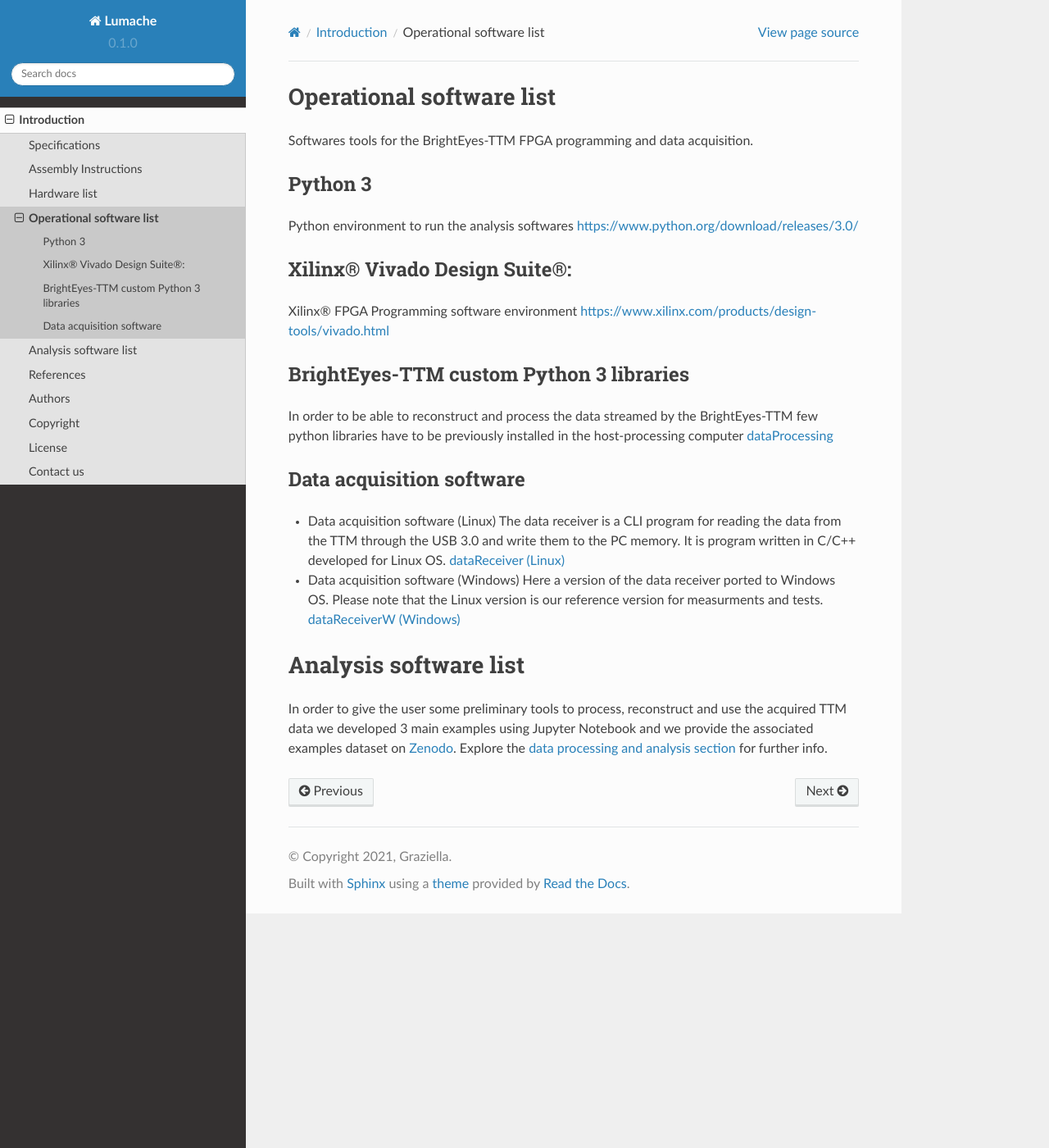
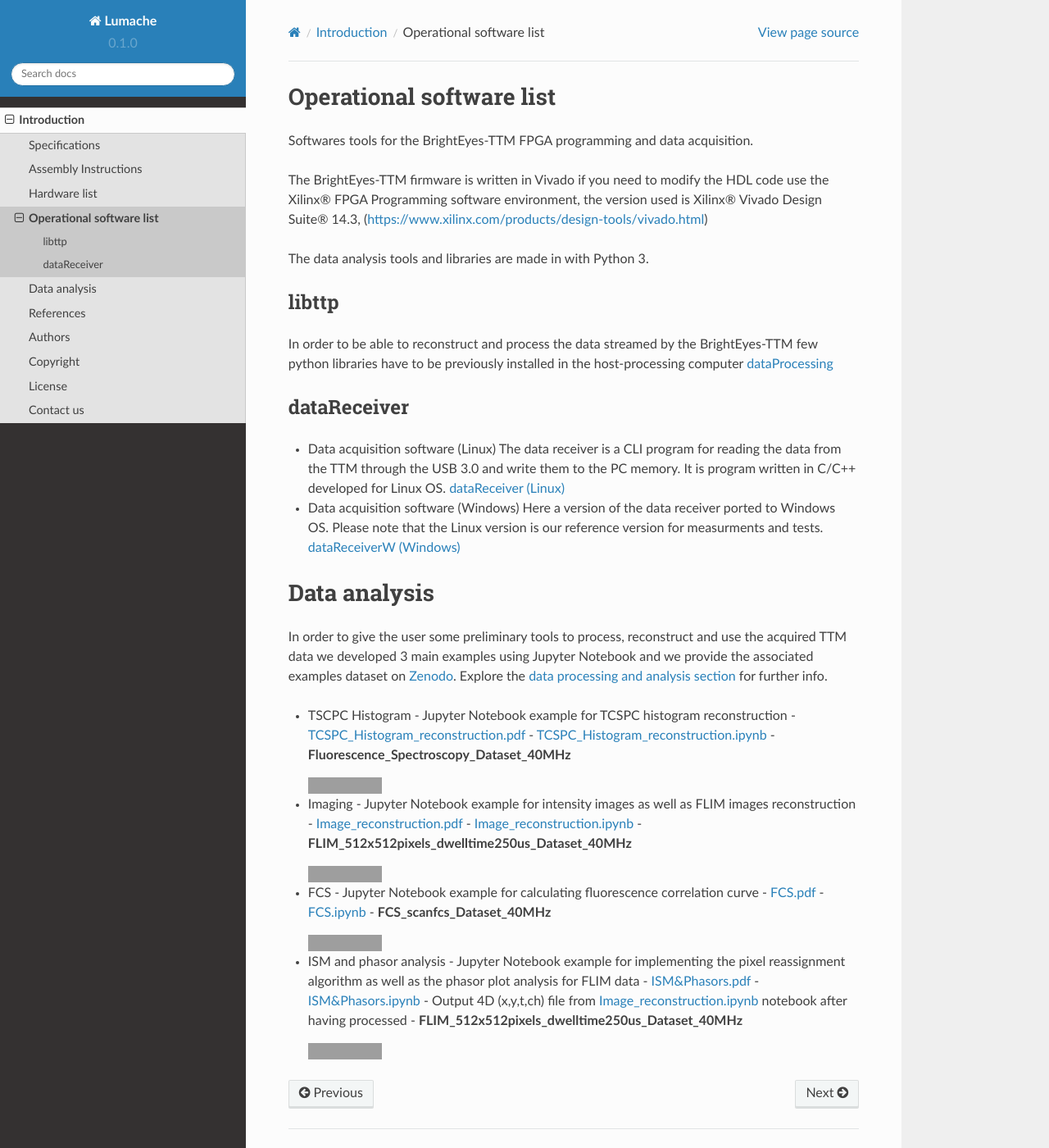
Before and after one commit to mattia-donato/BrightEyes-TTM-docs, a Sphinx documentation site: the page built from docs/source/software.rst, in a window 1280 px wide and 1400 px high. Shown: the whole window at 82% size. Built offline with Sphinx 7.4.7 and the Read the Docs theme 2.0.0, drawn with Linux system fonts in a browser that asks for light colours; grey boxes are pictures that could not be loaded.

Commit message:
Update software.rst

```diff
--- a/docs/source/software.rst
+++ b/docs/source/software.rst
@@ -3,84 +3,76 @@ Operational software list
 
 Softwares tools for the BrightEyes-TTM FPGA programming and data acquisition.
 
-Python 3
---------
-Python environment to run the analysis softwares
-https://www.python.org/download/releases/3.0/
+The BrightEyes-TTM firmware is written in Vivado if you need to modify the HDL code use the Xilinx® FPGA Programming software environment, the version used is Xilinx® Vivado Design Suite® 14.3, (https://www.xilinx.com/products/design-tools/vivado.html)
 
-Xilinx® Vivado Design Suite®:
----------------------
-Xilinx® FPGA Programming software environment
-https://www.xilinx.com/products/design-tools/vivado.html
+The data analysis tools and libraries are made in with Python 3.
+
+
+libttp
+------
+
+In order to be able to reconstruct and process the data streamed by the BrightEyes-TTM few python libraries have to be previously installed in the host-processing computer
+`dataProcessing <dataProcessing>`_
 
 
 
-BrightEyes-TTM custom Python 3 libraries
-----------------------------------------
-In order to be able to reconstruct and process the data streamed by the BrightEyes-TTM few python libraries have to be previously installed in the host-processing computer
-`dataProcessing <dataProcessing>`_
+dataReceiver
+------------
 
-Data acquisition software
--------------------------
 
 * Data acquisition software (Linux)
   The data receiver is a CLI program for reading the data from the TTM through the USB 3.0 and write them to the PC memory. It is program written in C/C++ developed for Linux OS.
   `dataReceiver (Linux) <dataReceiver/linux>`_
+
 
 * Data acquisition software (Windows)
   Here a version of the data receiver ported to Windows OS. Please note that the Linux version is our reference version for measurments and tests.
   `dataReceiverW (Windows) <dataReceiver/windows>`_
 
 
-Analysis software list
-======================
+Data analysis
+=============
+
 
 In order to give the user some preliminary tools to process, reconstruct and use the acquired TTM data we developed 3 main examples using Jupyter Notebook and we provide the associated examples dataset on `Zenodo <https://doi.org/10.5281/zenodo.4912656>`_. Explore the `data processing and analysis section <dataProcessing>`_ for further info.
 
-.. list-table::
-   :header-rows: 1
 
-   * - Name
-     - Description
-     - PDF version
-     - Where to get
-     - Associated example dataset on Zenodo
-   * - TSCPC Histogram
-     - Jupyter Notebook example for TCSPC histogram reconstruction
-     - `TCSPC_Histogram_reconstruction.pdf <dataProcessing/pynotebook/PDF/TCSPC_Histogram_reconstruction.pdf>`_
-     - `TCSPC_Histogram_reconstruction.ipynb <dataProcessing/pynotebook/TCSPC_Histogram_reconstruction.ipynb>`_
-     - **Fluorescence_Spectroscopy_Dataset_40MHz**
+* TSCPC Histogram
+  - Jupyter Notebook example for TCSPC histogram reconstruction
+  - `TCSPC_Histogram_reconstruction.pdf <dataProcessing/pynotebook/PDF/TCSPC_Histogram_reconstruction.pdf>`_
+  - `TCSPC_Histogram_reconstruction.ipynb <dataProcessing/pynotebook/TCSPC_Histogram_reconstruction.ipynb>`_
+  - **Fluorescence_Spectroscopy_Dataset_40MHz**
 
-     .. image:: https://zenodo.org/badge/DOI/10.5281/zenodo.4912656.svg
-        :target: https://doi.org/10.5281/zenodo.4912656
-        :alt: DOI
+  .. image:: https://zenodo.org/badge/DOI/10.5281/zenodo.4912656.svg
+    :target: https://doi.org/10.5281/zenodo.4912656
+    :alt: DOI
 
-   * - Imaging
-     - Jupyter Notebook example for intensity images as well as FLIM images reconstruction
-     - `Image_reconstruction.pdf <dataProcessing/pynotebook/PDF/Image_reconstruction.pdf>`_
-     - `Image_reconstruction.ipynb <dataProcessing/pynotebook/Image_reconstruction.ipynb>`_
-     - **FLIM_512x512pixels_dwelltime250us_Dataset_40MHz**
+* Imaging
+  - Jupyter Notebook example for intensity images as well as FLIM images reconstruction
+  - `Image_reconstruction.pdf <dataProcessing/pynotebook/PDF/Image_reconstruction.pdf>`_
+  - `Image_reconstruction.ipynb <dataProcessing/pynotebook/Image_reconstruction.ipynb>`_
+  - **FLIM_512x512pixels_dwelltime250us_Dataset_40MHz**
 
-     .. image:: https://zenodo.org/badge/DOI/10.5281/zenodo.4912656.svg
-        :target: https://doi.org/10.5281/zenodo.4912656
-        :alt: DOI
+  .. image:: https://zenodo.org/badge/DOI/10.5281/zenodo.4912656.svg
+     :target: https://doi.org/10.5281/zenodo.4912656
+     :alt: DOI
 
-   * - FCS
-     - Jupyter Notebook example for calculating fluorescence correlation curve
-     - `FCS.pdf <dataProcessing/pynotebook/PDF/FCS.pdf>`_
-     - `FCS.ipynb <dataProcessing/pynotebook/FCS.ipynb>`_
-     - **FCS_scanfcs_Dataset_40MHz**
+* FCS
+  - Jupyter Notebook example for calculating fluorescence correlation curve
+  - `FCS.pdf <dataProcessing/pynotebook/PDF/FCS.pdf>`_
+  - `FCS.ipynb <dataProcessing/pynotebook/FCS.ipynb>`_
+  - **FCS_scanfcs_Dataset_40MHz**
 
-     .. image:: https://zenodo.org/badge/DOI/10.5281/zenodo.4912656.svg
-        :target: https://doi.org/10.5281/zenodo.4912656
-        :alt: DOI
+  .. image:: https://zenodo.org/badge/DOI/10.5281/zenodo.4912656.svg
+     :target: https://doi.org/10.5281/zenodo.4912656
+     :alt: DOI
 
-   * - ISM and phasor analysis
-     - Jupyter Notebook example for implementing the pixel reassignment algorithm as well as the phasor plot analysis for FLIM data
-     - `ISM&Phasors.pdf <dataProcessing/pynotebook/PDF/ISM_Decay_Reconstruction_BrightEyes-TTM_v1_opensource.pdf>`_
-     - `ISM&Phasors.ipynb <dataProcessing/pynotebook/ISM_Decay_Reconstruction_BrightEyes-TTM_v1_opensource.ipynb>`_
-     - Output 4D (x,y,t,ch) file from  `Image_reconstruction.ipynb <dataProcessing/pynotebook/Image_reconstruction.ipynb>`_ notebook after having processed **FLIM_512x512pixels_dwelltime250us_Dataset_40MHz**
+* ISM and phasor analysis
+  - Jupyter Notebook example for implementing the pixel reassignment algorithm as well as the phasor plot analysis for FLIM data
+  - `ISM&Phasors.pdf <dataProcessing/pynotebook/PDF/ISM_Decay_Reconstruction_BrightEyes-TTM_v1_opensource.pdf>`_
+  - `ISM&Phasors.ipynb <dataProcessing/pynotebook/ISM_Decay_Reconstruction_BrightEyes-TTM_v1_opensource.ipynb>`_
+  - Output 4D (x,y,t,ch) file from  `Image_reconstruction.ipynb <dataProcessing/pynotebook/Image_reconstruction.ipynb>`_ notebook after having processed   - **FLIM_512x512pixels_dwelltime250us_Dataset_40MHz**
 
-     .. image:: https://zenodo.org/badge/DOI/10.5281/zenodo.4912656.svg
-        :target: https://doi.org/10.5281/zenodo.4912656
-        :alt: DOI
+  .. image:: https://zenodo.org/badge/DOI/10.5281/zenodo.4912656.svg
+     :target: https://doi.org/10.5281/zenodo.4912656
+     :alt: DOI
```
